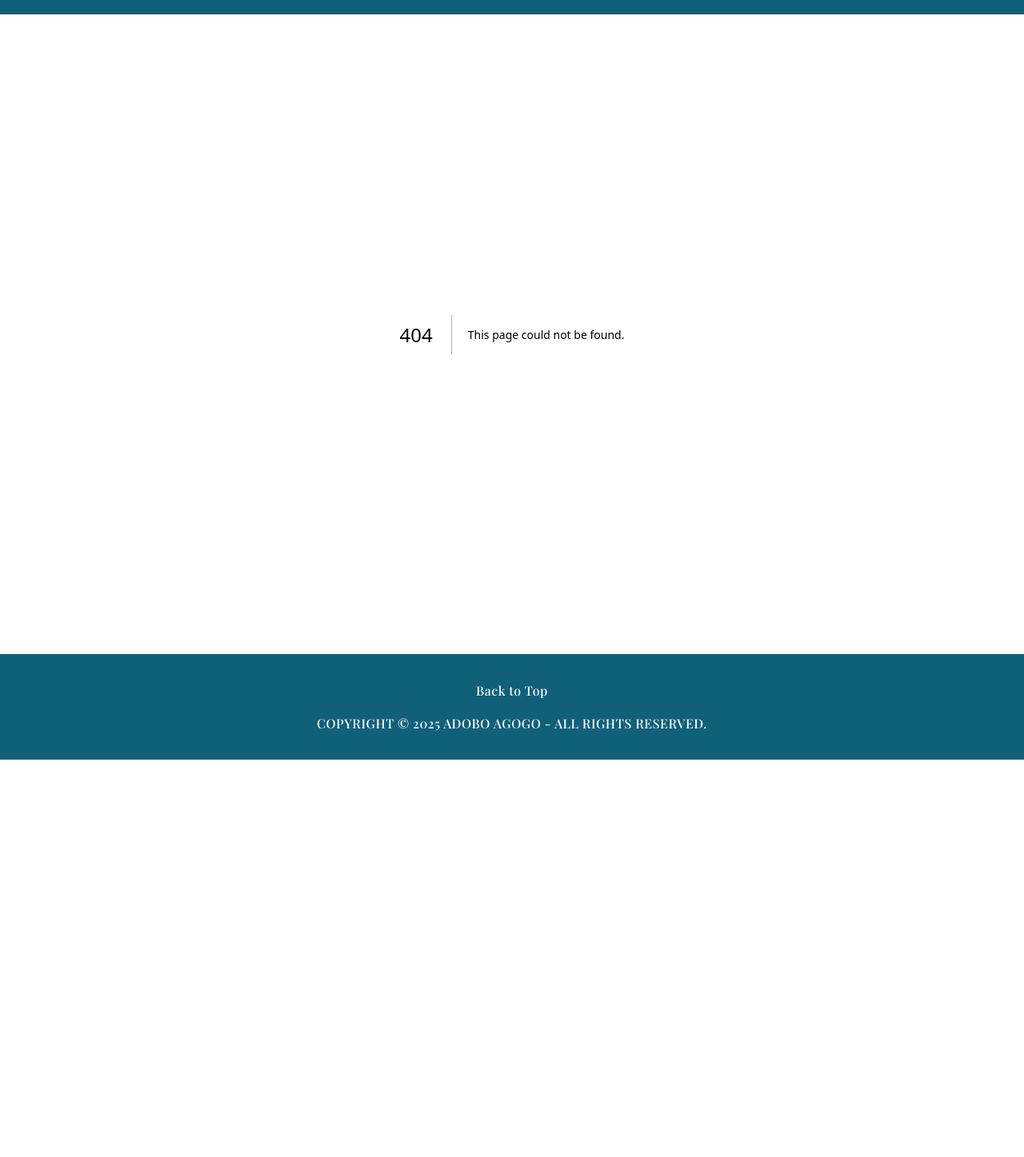
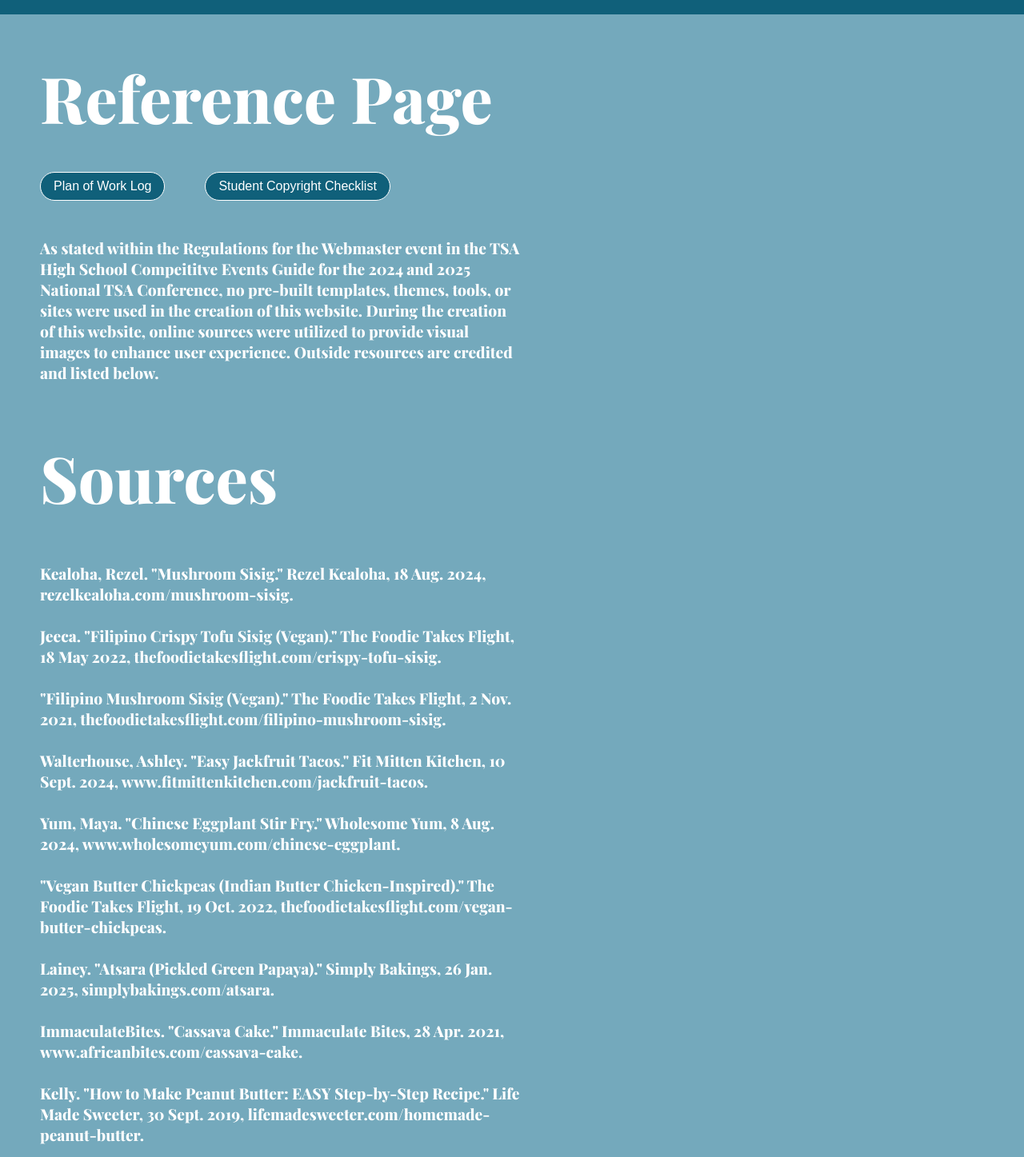
Before and after one commit to pdsTSA/TSA-Website2025, a Next.js app: page /reference in a window 1280 px wide. Before the commit this address had no page. Shown: the part 68-1515 px from the top of the page at 80% size. Before the commit the page ends 1018 px from the top, so only its background shows below. Built offline with nearby package versions, Linux system fonts and the light colour scheme.

Commit message:
added reference page

```diff
--- a/components/Navbar.js
+++ b/components/Navbar.js
@@ -29,6 +29,7 @@ return (
           <li><a href = "/rewards">Rewards</a></li>
           <li><a href = "/catering">Catering</a></li>
           <li><a href = "/about">About Us</a></li>
+          <li><a href = "/reference">Reference Page</a></li>
           <li><a href = "/signup" className = {styles.button}> Sign Up</a></li>
         </ul>
       </nav>
--- /dev/null
+++ b/pages/reference/index.js
@@ -0,0 +1,69 @@
+import Layout from '@/components/Layout';
+import styles from  './index.module.css';
+
+export const index = () => {
+  return (
+      <div>
+        <div className = {styles.container}>
+          <h1 className = {styles.title}>Reference Page</h1>
+          <div className = {styles.b}>
+          <button className = {styles.button}><a href = "/signup">
+            Plan of Work Log
+            </a>
+          </button>
+          <button className = {styles.button}><a href = "/signup">
+            Student Copyright Checklist
+            </a>
+          </button>
+          </div>
+          <p className = {styles.subtitle}>
+          As stated within the Regulations for the Webmaster event in the TSA High School Compeititve
+          Events Guide for the 2024 and 2025 National TSA Conference, no pre-built templates, themes,
+          tools, or sites were used in the creation of this website. During the creation of this website,
+          online sources were utilized to provide visual images to enhance user experience.
+          Outside resources are credited and listed below.
+          </p>
+          <h1 className = {styles.title}>Sources</h1>
+          <p className = {styles.subtitle}>
+          Kealoha, Rezel. "Mushroom Sisig." Rezel Kealoha, 18 Aug. 2024,
+          rezelkealoha.com/mushroom-sisig. <br /><br />
+          Jeeca. "Filipino Crispy Tofu Sisig (Vegan)." The Foodie Takes Flight, 18 May 2022,
+thefoodietakesflight.com/crispy-tofu-sisig. <br /><br />
+"Filipino Mushroom Sisig (Vegan)." The Foodie Takes Flight, 2 Nov. 2021,
+thefoodietakesflight.com/filipino-mushroom-sisig. <br /> <br />
+Walterhouse, Ashley. "Easy Jackfruit Tacos." Fit Mitten Kitchen, 10 Sept. 2024,
+www.fitmittenkitchen.com/jackfruit-tacos. <br /> <br />
+Yum, Maya. "Chinese Eggplant Stir Fry." Wholesome Yum, 8 Aug. 2024,
+www.wholesomeyum.com/chinese-eggplant. <br /> <br />
+"Vegan Butter Chickpeas (Indian Butter Chicken-Inspired)." The Foodie Takes Flight, 19
+Oct. 2022, thefoodietakesflight.com/vegan-butter-chickpeas. <br /> <br />
+Lainey. "Atsara (Pickled Green Papaya)." Simply Bakings, 26 Jan. 2025,
+simplybakings.com/atsara. <br /> <br />
+ImmaculateBites. "Cassava Cake." Immaculate Bites, 28 Apr. 2021,
+www.africanbites.com/cassava-cake. <br /> <br />
+Kelly. "How to Make Peanut Butter: EASY Step-by-Step Recipe." Life Made Sweeter, 30
+Sept. 2019, lifemadesweeter.com/homemade-peanut-butter. <br /><br />
+Secrets, Kusina. "Authentic Ube Kalamay Recipe." Kusina Secrets, 12 Feb. 2025,
+kusinasecrets.com/authentic-ube-kalamay-recipe. <br /> <br />
+"Halo-Halo Dessert." The Spruce Eats, 28 Dec. 2022,
+www.thespruceeats.com/halo-halo-5409582. <br /> <br />
+SimpleDesign. Farm Store House Naive. Canva, n.d. <br /><br />
+Nara Mochi. Philippine Sun Flag Symbol. Canva, n.d. <br /> <br />
+Sidadong Design. Location Pin Icon. Canva, n.d. <br /> <br />
+Flowicon. Medal Outline Icon. Canva, n.d. <br /> <br />
+Yuliang11. Lumpia Spring Rolls. Canva, n.d. <br /> <br />
+Liudmyla. Homemade Filipino Adobo. Canva, n.d. <br /> <br />
+Studio Philippines. Halo Halo in Tall Glass. Canva, n.d. <br /> <br />
+Heyrabbiticons. Recycle Signage Illustration. Canva, n.d. <br /> <br />
+M. Wallflower. Lineless Detailed Archetype. Canva, n.d. <br /> <br />
+
+          </p>
+          <h1 className = {styles.title}>Software</h1>
+          <p className = {styles.subtitle}>Our website was made with the React library and NextJs framework. It is hosted on Vercel.</p>
+        </div>
+       </div>
+  )
+}
+
+
+export default index;
--- /dev/null
+++ b/pages/reference/index.module.css
@@ -0,0 +1,60 @@
+.container {
+    background-color: #74A9BC;
+    color: white;
+    min-height: 100vh;
+    padding: 0;
+    align-items: right;
+    flex-direction: column;
+    position: relative;
+    display: flex;
+    overflow: hidden;
+
+}
+
+.title {
+    font-size: 3rem;
+    font-weight: bold;
+    padding-top: 50px;
+    padding-left: 50px;
+    display: flex;
+    font-size: 10vh;
+    padding-bottom: 0.5em;
+}
+
+.subtitle {
+    font-size: 1.2rem;
+    margin-top: 14px;
+    margin-bottom: 14px;
+    display: flex;
+    text-align: left;
+    max-width: 650px;
+    padding-left: 50px;
+    width: 100%;
+    font-weight: bold;
+    flex-wrap: wrap;
+}
+
+
+.button {
+    padding: 0.5em 1em;
+    border: 1px solid white;
+    background-color: #10607A;
+    border-radius: 2rem;
+    font-size: 1rem;
+    width: fit-content;
+    color: white;
+    text-align: center;
+    transition: all 0.3s;
+    margin-left: 50px;
+}
+
+.b {
+    padding-bottom: 2em;
+}
+
+
+.button:hover {
+    background-color: white;
+    color: #10607A;
+    border: 1px solid #10607A;
+}
```
